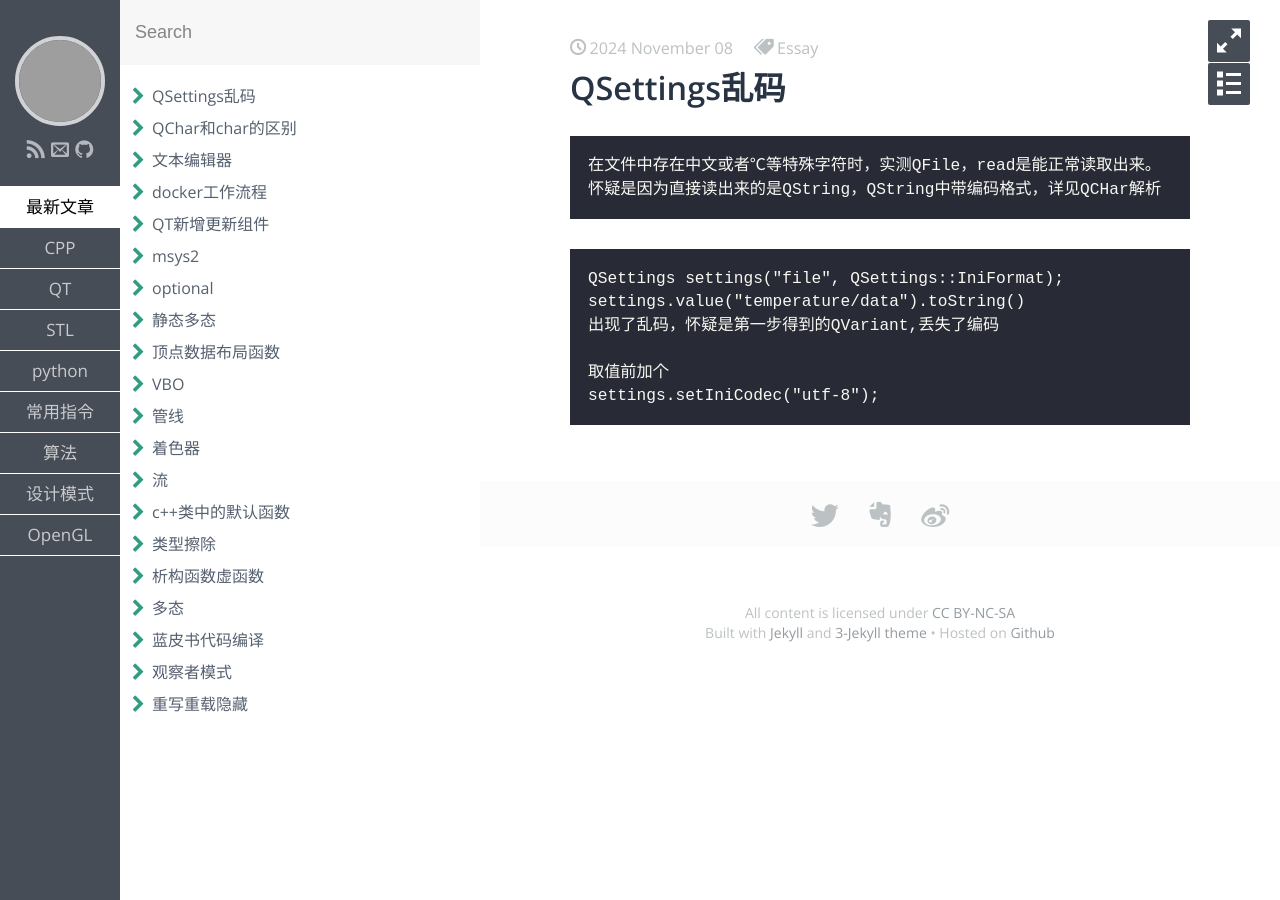
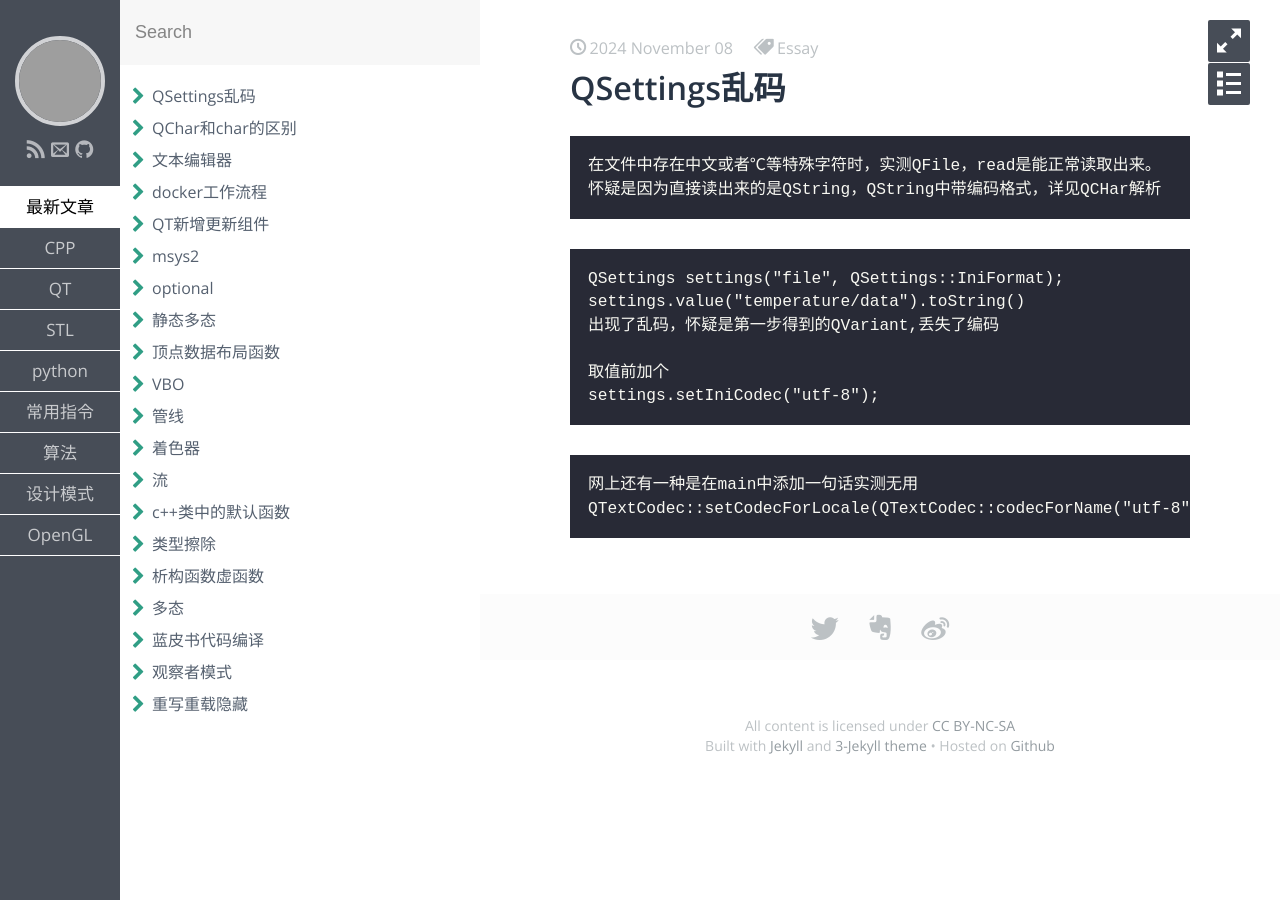
Before and after one commit to aliangaaa/aliangaaa.github.io, a Jekyll site: the page built from _posts/QT/2024-11-8-QSettings乱码.md, in a window 1280 px wide. Built offline with Jekyll 4.4.1, drawn with Linux system fonts in a browser that asks for light colours; some web fonts are replaced; grey boxes are pictures that could not be loaded.

Commit message:
Update 2024-11-8-QSettings乱码.md

````diff
--- a/_posts/QT/2024-11-8-QSettings乱码.md
+++ b/_posts/QT/2024-11-8-QSettings乱码.md
@@ -19,3 +19,8 @@ settings.value("temperature/data").toString()
 取值前加个
 settings.setIniCodec("utf-8");
 ```
+
+```
+网上还有一种是在main中添加一句话实测无用
+QTextCodec::setCodecForLocale(QTextCodec::codecForName("utf-8"));
+```
````
